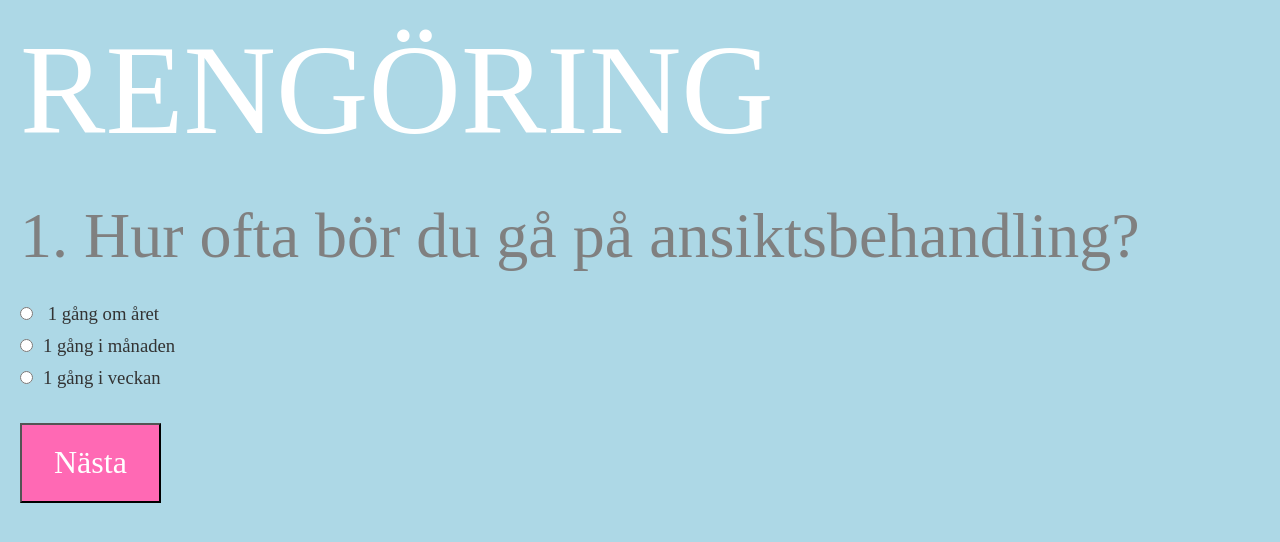
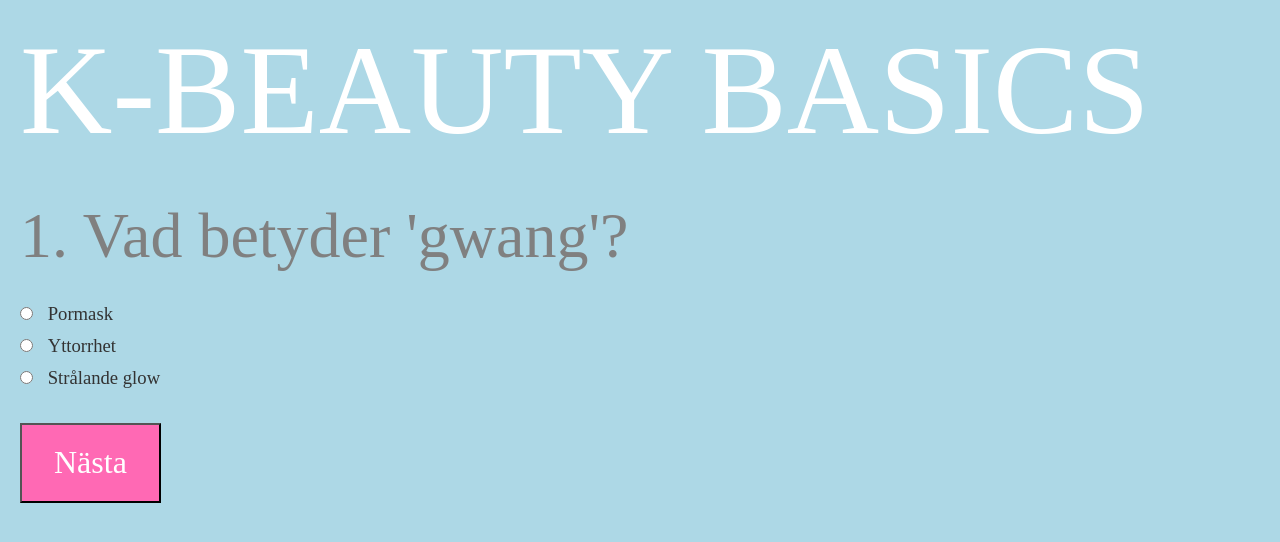
Before and after one commit to sofiemnilsson/quizproject, a Django app: page /quiz/1/question/1/ in a window 1280 px wide. Shown: the top 542 px of the page. Run offline with Django 3.2, Linux system fonts and the light colour scheme; some libraries are stand-ins or nearby versions.

Commit message:
Styling additions
Left:
- Background color working correctly
- Link color (white/hotpink)
- Radiobuttons
- Questions

```diff
--- a/quiz/templates/question.html
+++ b/quiz/templates/question.html
@@ -15,9 +15,11 @@
 		<input type="radio" name="q1" value="Alt 1" id="q1alt1">
 			<label for="q1alt1"> {{ answer1 }} </label>
 		<br>
-		<input type="radio" name="q1" value="Alt 2" id="q1alt2"><label for="q1alt2"> {{ answer2 }} </label>
+		<input type="radio" name="q1" value="Alt 2" id="q1alt2">
+			<label for="q1alt2"> {{ answer2 }} </label>
 		<br>
-		<input type="radio" name="q1" value="Alt 3" id="q1alt3"><label for="q1alt3"> {{ answer3 }} </label>
+		<input type="radio" name="q1" value="Alt 3" id="q1alt3">
+			<label for="q1alt3"> {{ answer3 }} </label>
 		<br>
 		<br>
 
--- a/quiz/templates/quiz.html
+++ b/quiz/templates/quiz.html
@@ -15,4 +15,7 @@
 	<p>Ev någon mer text.</p>
 	<br>
 
-	<button onclick="location.href='{% url 'question_page' quiz_number 1 %}'" type="button">Starta quizet här</a>
+	<button onclick="location.href='{% url 'question_page' quiz_number 1 %}'" type="button">Starta quizet här</button>
+	<br>
+	<br>
+	<img src="https://media.giphy.com/media/xT3i1gT9zswiBPYK8E/giphy.gif"/>
--- a/quiz/templates/startpage.html
+++ b/quiz/templates/startpage.html
@@ -31,7 +31,9 @@
 
 	</ul>
 	<br>
-	<img src="/static/sheetmasks.jpg" alt="Ansiktsmasker">
+	<img src="/static/sheetmasks.jpg" alt="Ansiktsmasker" width: 100%;
+    height: auto;>
+
 	<br>
 	<br>
 	<footer>
--- a/quiz/views.py
+++ b/quiz/views.py
@@ -3,20 +3,20 @@ from django.shortcuts import render
 quizzes = [
 	{
 		"quiz_number": 1,
-		"name": "Rengöring",
-		"description": "Vad vet du om hudvårdens grundbult?"
+		"name": "K-beauty basics",
+		"description": "Grunderna inom K-beauty."
 	},
 
 	{
 		"quiz_number": 2,
-		"name": "Exfoliering",
-		"description": "Korn, kemisk eller inte alls?"
+		"name": "Hudvård",
+		"description": "Frågor om masker, märken och mists."
 	},
 
 	{
 		"quiz_number": 3,
-		"name": "Återfuktning",
-		"description": "Varför serum när det finns crème? Och andra stora frågor."
+		"name": "Koreansk export",
+		"description": "Vad vet du sydkoreanska influenser?"
 
 	},
 ]
@@ -37,10 +37,10 @@ def quiz(request, quiz_number):
 def question(request, quiz_number, question_number):
 	context = {
 		"question_number": question_number,
-		"question": "Hur ofta bör du gå på ansiktsbehandling?",
-		"answer1": "1 gång om året",
-		"answer2": "1 gång i månaden",
-		"answer3": "1 gång i veckan",
+		"question": "Vad betyder 'gwang'?",
+		"answer1": "Pormask",
+		"answer2": "Yttorrhet",
+		"answer3": "Strålande glow",
 		"quiz": quizzes[quiz_number -1],
 		"quiz_number": quiz_number,
 
--- a/static/stylequiz.css
+++ b/static/stylequiz.css
@@ -4,7 +4,6 @@ body {
 	font-family: Graphik;
 	font-size: 14pt;
 	margin: 20;
-
 }
 
 h1{
@@ -26,8 +25,10 @@ h3{
 
 a{
 	color: hotpink;
+}
 
-
+a:hover {
+	color: white;
 }
 
 p{
@@ -49,6 +50,15 @@ button {
 }
 
 img {
-    width: 100%;
-    height: auto;
+	width: 100%;
+	height: auto;
 }
+
+
+.completed_page {
+	background: hotpink;
+}
+
+.back {
+	color:white;
+}
```
Also changed, not shown: quiz/templates/completed.html (+21 -3 lines).
